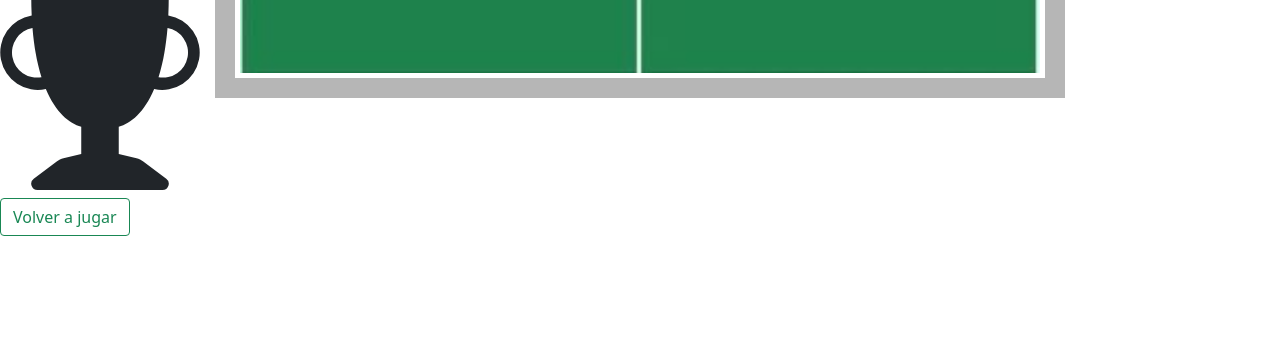
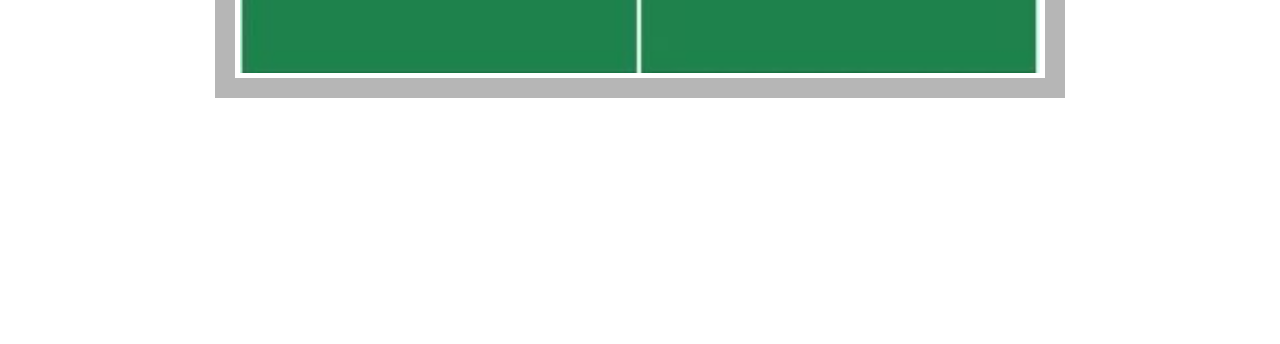
Before and after one commit to Ruiz16-17/Sofka_JS_PingPong_MVC, a plain HTML site: page index.html in a window 1280 px wide. Shown: the part 456-800 px from the top of the page. Drawn offline with nearby package versions, Linux system fonts and the light colour scheme.

Commit message:
Ocultar y mostrar trofeo cuando hay ganador

```diff
--- a/index.html
+++ b/index.html
@@ -93,7 +93,7 @@
         </div>
     </div>
 
-    <div id="divGanador" class="divGanador">
+    <div id="divGanador" class="divGanador" style="display: none;">
 
         <h2><b>¡GANADOR!</b></h2>
         <svg style="justify-content: center;" xmlns="http://www.w3.org/2000/svg" width="200" height="200" fill="currentColor" class="bi bi-trophy-fill" viewBox="0 0 16 16">
```
